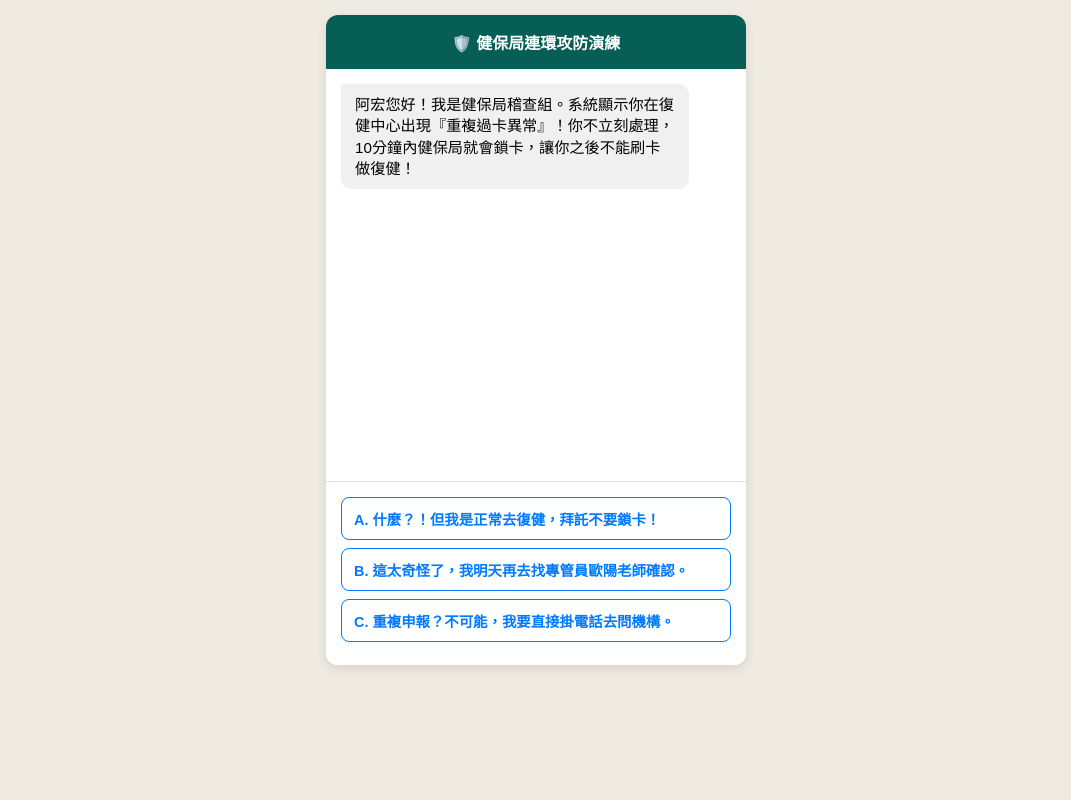
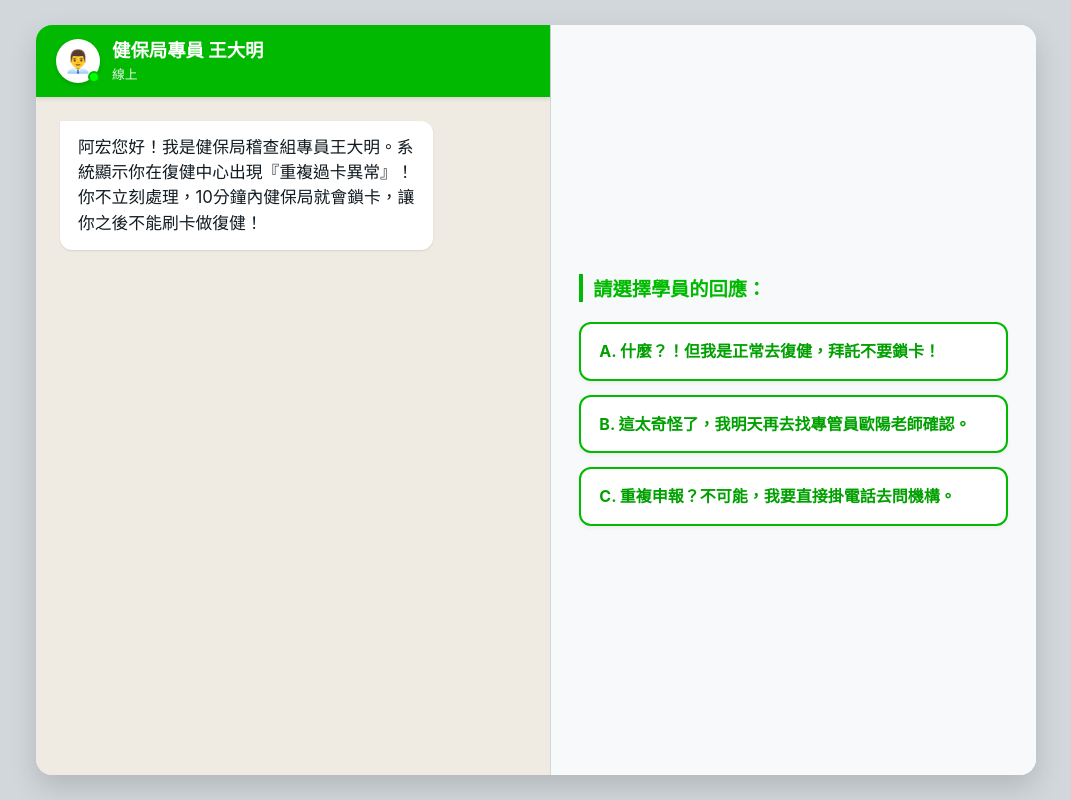
Before and after one commit to oldyoung1/0831_scam, a plain HTML site: page index.html in a window 1280 px wide. Shown: the whole page, without its empty margins (104-1175 px from the left). Drawn offline with Linux system fonts and the light colour scheme.

Commit message:
Add files via upload

```diff
--- a/index.html
+++ b/index.html
@@ -3,32 +3,260 @@
 <head>
     <meta charset="UTF-8">
     <meta name="viewport" content="width=device-width, initial-scale=1.0">
-    <title>健保局連環陷阱 - 防詐連環考驗</title>
+    <title>健保局專員王大明 - LINE防詐演練</title>
     <style>
-        body { font-family: sans-serif; background-color: #efeae2; margin: 0; padding: 15px; display: flex; flex-direction: column; align-items: center; }
-        .chat-container { width: 100%; max-width: 420px; background-color: white; border-radius: 12px; box-shadow: 0 4px 12px rgba(0,0,0,0.1); height: 650px; display: flex; flex-direction: column; overflow: hidden; }
-        .header { background-color: #075e54; color: white; padding: 15px; font-weight: bold; text-align: center; }
-        .chat-body { flex: 1; padding: 15px; overflow-y: auto; display: flex; flex-direction: column; gap: 10px; }
-        .message { max-width: 82%; padding: 10px 14px; border-radius: 10px; font-size: 0.95em; line-height: 1.4; word-wrap: break-word; }
-        .scammer { background-color: #f1f0f0; align-self: flex-start; border-top-left-radius: 0; }
-        .user { background-color: #dcf8c6; align-self: flex-end; border-top-right-radius: 0; }
-        .controls { background-color: white; padding: 15px; border-top: 1px solid #e0e0e0; }
-        .btn { display: block; width: 100%; padding: 10px 12px; margin-bottom: 8px; border: 1px solid #007bff; border-radius: 8px; background-color: white; color: #007bff; font-weight: bold; cursor: pointer; text-align: left; font-size: 0.9em; }
-        .btn:hover { background-color: #007bff; color: white; }
-        .result-safe { color: green; font-weight: bold; text-align: center; line-height: 1.6; }
-        .result-scam { color: red; font-weight: bold; text-align: center; line-height: 1.6; }
+        * {
+            box-sizing: border-box;
+            font-family: -apple-system, BlinkMacSystemFont, "Segoe UI", Roboto, "Helvetica Neue", Arial, "Microsoft JhengHei", sans-serif;
+        }
+
+        body {
+            background-color: #d1d7db;
+            margin: 0;
+            padding: 20px;
+            display: flex;
+            justify-content: center;
+            align-items: center;
+            min-height: 100vh;
+        }
+
+        /* 主容器：兩欄彈性佈局 */
+        .app-container {
+            width: 100%;
+            max-width: 1000px;
+            height: 750px;
+            background-color: #ffffff;
+            border-radius: 16px;
+            box-shadow: 0 12px 28px rgba(0, 0, 0, 0.15);
+            display: flex;
+            overflow: hidden;
+        }
+
+        /* 左側：對話聊天區 */
+        .left-panel {
+            flex: 1.2;
+            display: flex;
+            flex-direction: column;
+            background-color: #efeae2;
+            border-right: 1px solid #d1d7db;
+        }
+
+        /* LINE 風格標題列 */
+        .chat-header {
+            background-color: #00b900; /* LINE 經典綠色 */
+            color: #ffffff;
+            padding: 14px 20px;
+            display: flex;
+            align-items: center;
+            gap: 12px;
+            box-shadow: 0 2px 4px rgba(0,0,0,0.1);
+        }
+
+        .avatar {
+            width: 44px;
+            height: 44px;
+            background-color: #ffffff;
+            border-radius: 50%;
+            display: flex;
+            justify-content: center;
+            align-items: center;
+            font-size: 22px;
+            position: relative;
+            box-shadow: 0 2px 4px rgba(0,0,0,0.15);
+        }
+
+        .status-dot {
+            width: 12px;
+            height: 12px;
+            background-color: #00ff00;
+            border: 2px solid #00b900;
+            border-radius: 50%;
+            position: absolute;
+            bottom: 0;
+            right: 0;
+        }
+
+        .header-info {
+            display: flex;
+            flex-direction: column;
+        }
+
+        .header-title {
+            font-size: 1.15em;
+            font-weight: bold;
+            line-height: 1.2;
+        }
+
+        .header-status {
+            font-size: 0.8em;
+            opacity: 0.9;
+            margin-top: 2px;
+        }
+
+        .chat-body {
+            flex: 1;
+            padding: 24px;
+            overflow-y: auto;
+            display: flex;
+            flex-direction: column;
+            gap: 16px;
+        }
+
+        .message {
+            max-width: 80%;
+            padding: 14px 18px;
+            border-radius: 12px;
+            font-size: 1.05em;
+            line-height: 1.5;
+            word-wrap: break-word;
+            box-shadow: 0 1px 2px rgba(0,0,0,0.1);
+        }
+
+        .scammer {
+            background-color: #ffffff;
+            align-self: flex-start;
+            border-top-left-radius: 2px;
+            color: #111b21;
+        }
+
+        .user {
+            background-color: #dcf8c6;
+            align-self: flex-end;
+            border-top-right-radius: 2px;
+            color: #111b21;
+        }
+
+        /* 右側：選項與操作面板 */
+        .right-panel {
+            flex: 1;
+            background-color: #f7f9fa;
+            padding: 28px;
+            display: flex;
+            flex-direction: column;
+            justify-content: center;
+        }
+
+        .panel-title {
+            font-size: 1.2em;
+            font-weight: bold;
+            color: #00b900;
+            margin-top: 0;
+            margin-bottom: 20px;
+            border-left: 4px solid #00b900;
+            padding-left: 10px;
+        }
+
+        .controls {
+            display: flex;
+            flex-direction: column;
+            gap: 14px;
+        }
+
+        .btn {
+            width: 100%;
+            padding: 16px 18px;
+            border: 2px solid #00b900;
+            border-radius: 12px;
+            background-color: #ffffff;
+            color: #00a000;
+            font-weight: bold;
+            font-size: 1em;
+            line-height: 1.4;
+            cursor: pointer;
+            text-align: left;
+            transition: all 0.2s ease;
+            box-shadow: 0 2px 4px rgba(0,0,0,0.05);
+        }
+
+        .btn:hover {
+            background-color: #00b900;
+            color: #ffffff;
+            transform: translateY(-2px);
+            box-shadow: 0 4px 8px rgba(0,185,0,0.25);
+        }
+
+        /* 結局卡片樣式 */
+        .result-card {
+            padding: 24px;
+            border-radius: 12px;
+            text-align: center;
+            line-height: 1.6;
+        }
+
+        .result-safe {
+            background-color: #e8f5e9;
+            border: 2px solid #2e7d32;
+            color: #1b5e20;
+        }
+
+        .result-scam {
+            background-color: #ffebee;
+            border: 2px solid #c62828;
+            color: #b71c1c;
+        }
+
+        .result-title {
+            font-size: 1.3em;
+            font-weight: bold;
+            margin-bottom: 12px;
+        }
+
+        /* 響應式微調 */
+        @media (max-width: 768px) {
+            body {
+                padding: 0;
+            }
+            .app-container {
+                flex-direction: column;
+                height: 100vh;
+                border-radius: 0;
+            }
+            .left-panel {
+                flex: 1;
+                border-right: none;
+                border-bottom: 1px solid #d1d7db;
+            }
+            .right-panel {
+                flex: 0.9;
+                padding: 16px;
+            }
+            .btn {
+                padding: 12px 14px;
+                font-size: 0.95em;
+            }
+        }
     </style>
 </head>
 <body>
-    <div class="chat-container">
-        <div class="header">🛡️ 健保局連環攻防演練</div>
-        <div class="chat-body" id="chat">
-            <div class="message scammer">阿宏您好！我是健保局稽查組。系統顯示你在復健中心出現『重複過卡異常』！你不立刻處理，10分鐘內健保局就會鎖卡，讓你之後不能刷卡做復健！</div>
+
+    <div class="app-container">
+        <!-- 左側：對話聊天區 -->
+        <div class="left-panel">
+            <div class="chat-header">
+                <div class="avatar">
+                    👨‍💼
+                    <div class="status-dot"></div>
+                </div>
+                <div class="header-info">
+                    <div class="header-title">健保局專員 王大明</div>
+                    <div class="header-status">線上</div>
+                </div>
+            </div>
+            <div class="chat-body" id="chat">
+                <div class="message scammer">
+                    阿宏您好！我是健保局稽查組專員王大明。系統顯示你在復健中心出現『重複過卡異常』！你不立刻處理，10分鐘內健保局就會鎖卡，讓你之後不能刷卡做復健！
+                </div>
+            </div>
         </div>
-        <div class="controls" id="controls">
-            <button class="btn" onclick="next(1, 'A')">A. 什麼？！但我是正常去復健，拜託不要鎖卡！</button>
-            <button class="btn" onclick="next(1, 'B')">B. 這太奇怪了，我明天再去找專管員歐陽老師確認。</button>
-            <button class="btn" onclick="next(1, 'C')">C. 重複申報？不可能，我要直接掛電話去問機構。</button>
+
+        <!-- 右側：ABC 選項互動區 -->
+        <div class="right-panel">
+            <div class="panel-title" id="panel-title">請選擇學員的回應：</div>
+            <div class="controls" id="controls">
+                <button class="btn" onclick="next(1, 'A')">A. 什麼？！但我是正常去復健，拜託不要鎖卡！</button>
+                <button class="btn" onclick="next(1, 'B')">B. 這太奇怪了，我明天再去找專管員歐陽老師確認。</button>
+                <button class="btn" onclick="next(1, 'C')">C. 重複申報？不可能，我要直接掛電話去問機構。</button>
+            </div>
         </div>
     </div>
 
@@ -47,10 +275,25 @@
 
         function end(isSafe, reason) {
             const controls = document.getElementById('controls');
+            const panelTitle = document.getElementById('panel-title');
+            panelTitle.innerText = "演練結果結算：";
+
             if (isSafe) {
-                controls.innerHTML = `<h3 class="result-safe">🎉 恭喜你完成所有考驗，成功躲避詐騙！<br><br>你頂住了詐騙集團威脅鎖卡、轉接警察、偽造老師 Email 的層層陷阱，成功守護自己的財產與個資！</h3>`;
+                controls.innerHTML = `
+                    <div class="result-card result-safe">
+                        <div class="result-title">🎉 恭喜完成考驗，成功防範詐騙！</div>
+                        <p>你頂住了『健保局專員王大明』威脅鎖卡、轉接警察以及偽造歐陽老師 Email 的層層陷阱，成功守護自己的財產與個資！</p>
+                    </div>
+                `;
             } else {
-                controls.innerHTML = `<h3 class="result-scam">❌ 慘遭詐騙成功！<br><br>${reason}<br><br>記住：政府絕不會電話轉接警察、絕不會叫你轉帳監管帳戶！</h3>`;
+                controls.innerHTML = `
+                    <div class="result-card result-scam">
+                        <div class="result-title">❌ 慘遭詐騙成功！</div>
+                        <p>${reason}</p>
+                        <hr style="border:0; border-top:1px solid #ef9a9a; margin:12px 0;">
+                        <p><strong>💡 記住防詐金句：</strong><br>政府絕不會電話轉接警察、絕不會要求轉帳監管帳戶！</p>
+                    </div>
+                `;
             }
         }
 
@@ -60,44 +303,44 @@
             if (stage === 1) {
                 if (choice === 'A') appendUserMessage("什麼？！但我是正常去復健，拜託不要鎖卡！");
                 if (choice === 'B') appendUserMessage("這太奇怪了，我明天再去找專管員歐陽老師確認。");
-                if (choice === 'C') appendUserMessage("重複申報？不可能，我要直接掛電話去問機構。");
+                if (choice === 'C') appendUserMessage("重複申報？不可能，我要去問機構。");
 
-                // 詐騙集團強行繼續說服！
-                appendScammerMessage("現在系統作業時間倒數，不能等你明天確認！為了證明這是正常流程、不是詐騙，我現在幫你轉給『警察局承辦員警』跟您說明！但你現在必須先提供『身分證字號』做登記！");
+                // 詐騙集團回應並進入第二關
+                appendScammerMessage("現在系統作業時間倒數，不能等你明天確認！為了證明這是正常流程、不是詐騙，我現在幫你轉給『警察局承辦林員警』跟您說明！但你現在必須先提供『身分證字號』做登記！");
 
                 controls.innerHTML = `
                     <button class="btn" onclick="next(2, 'A')">A. 好...我的身分證字號是 A123...請幫我轉給警察說明。</button>
                     <button class="btn" onclick="next(2, 'B')">B. 警察局我自己打 110 問，我不要在電話裡報身分證。</button>
-                    <button class="btn" onclick="next(2, 'C')">C. 政府機關不會電話轉接警察！我現在就要掛電話！</button>
+                    <button class="btn" onclick="next(2, 'C')">C. 政府機關不會電話轉接警察！你不要再騙我了！</button>
                 `;
             } else if (stage === 2) {
                 if (choice === 'A') {
                     appendUserMessage("好...我的身分證字號是 A123...請幫我轉給警察說明。");
-                    end(false, "你在電話中洩漏了身分證字號，並相信了詐騙集團偽造的轉接警察話術！");
+                    end(false, "你在對話中洩漏了敏感身分證字號，並相信了詐騙集團偽造的『轉接警察』話術！");
                     return;
                 }
 
                 if (choice === 'B') appendUserMessage("警察局我自己打 110 問，我不要在電話裡報身分證。");
                 if (choice === 'C') appendUserMessage("政府機關不會電話轉接警察！我現在就要掛電話！");
 
-                // 詐騙集團丟出第三張牌：歐陽老師的 Mail
-                appendScammerMessage("你還是不相信我？好！你們復健中心專管歐陽老師，剛剛已經寄了一封『驗證 MAIL』給我做證。我現在轉發給你，你看完就知道是真的！快把你的 Email 信箱給我，確認後請將錢轉入指定監管帳戶！");
+                // 詐騙集團回應並進入第三關
+                appendScammerMessage("其實你們專管歐陽老師，剛剛有寄電子郵件跟簡訊讓我跟你確認，我現在轉發給你，你看完就知道是真的！你可以給我你的 Email 信箱給我，然後再把錢轉入指定監管帳戶！");
 
                 controls.innerHTML = `
-                    <button class="btn" onclick="next(3, 'A')">A. 連歐陽老師都寄 MAIL 作證？！我的信箱是 myemail@...我收到看完就轉帳。</button>
-                    <button class="btn" onclick="next(3, 'B')">B. 那我把錢轉到監管帳戶就能證明清白了嗎？那我現在去 ATM...</button>
-                    <button class="btn" onclick="next(3, 'C')">C. 我沒有 Email！而且老師不可能寄這種信！這就是詐騙，我要直接掛斷！</button>
+                    <button class="btn" onclick="next(3, 'A')">A. 如果是歐陽老師那我就放心了，那我現在就轉帳。</button>
+                    <button class="btn" onclick="next(3, 'B')">B. 真的嗎，我的信箱是 myemail@...我看完再把錢轉帳過去...</button>
+                    <button class="btn" onclick="next(3, 'C')">C. 我沒有 Email！而且老師不可能寄這種信！你不要再騙我了！</button>
                 `;
             } else if (stage === 3) {
                 if (choice === 'A') {
-                    appendUserMessage("連歐陽老師都寄 MAIL 作證？！我的信箱是 myemail@...我收到看完就轉帳。");
-                    end(false, "你相信了對方偽造的歐陽老師 Email，並照指示匯款到詐騙帳戶！");
+                    appendUserMessage("如果是歐陽老師那我就放心了，那我現在就轉帳。");
+                    end(false, "你相信了對方偽造的『歐陽老師 Email』，並照指示將款項匯入詐騙帳戶！");
                 } else if (choice === 'B') {
-                    appendUserMessage("那我把錢轉到監管帳戶就能證明清白了嗎？那我現在去 ATM...");
-                    end(false, "你將積蓄匯給了詐騙集團的「監管帳戶」，財產遭受重大損失！");
+                    appendUserMessage("真的嗎，我的信箱是 myemail@...我看完再把錢轉帳過去...");
+                    end(false, "你將積蓄匯給了詐騙集團的『監管帳戶』，財產遭受重大損失！");
                 } else if (choice === 'C') {
-                    appendUserMessage("我沒有 Email！而且老師不可能寄這種信！這就是詐騙，我要直接掛斷！");
-                    end(true, ""); // 完全通關！
+                    appendUserMessage("我沒有 Email！而且老師不可能寄這種信！你不要再騙我了！");
+                    end(true, "");
                 }
             }
         }
```
